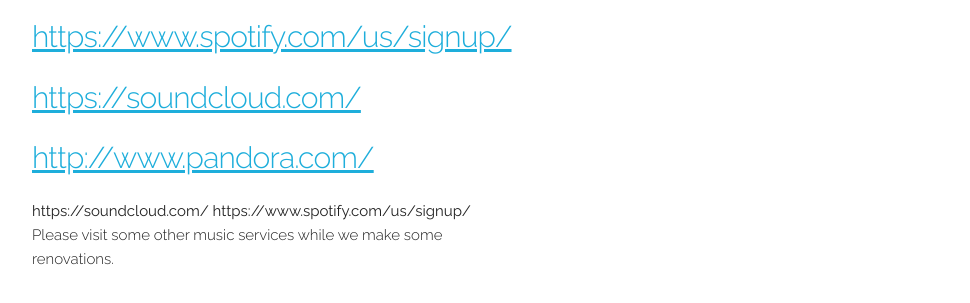
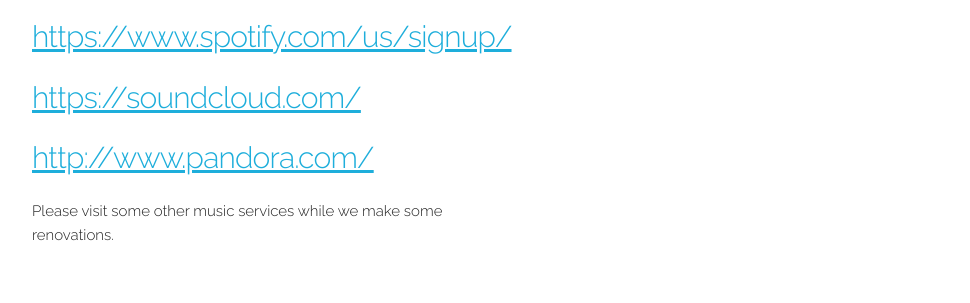
Before and after one commit to minecraftexpert2016/teachWeb, a website: page links.html in a window 1280 px wide. Shown: the part 463-766 px from the top of the page, without its empty margins (128-1098 px from the left). Drawn offline with nearby package versions, Linux system fonts and the light colour scheme.

Commit message:
Update links.html

```diff
--- a/links.html
+++ b/links.html
@@ -45,8 +45,6 @@
           <h4><a href="https://www.spotify.com/us/signup/">https://www.spotify.com/us/signup/</a></h4>
           <h4><a href="https://soundcloud.com/">https://soundcloud.com/</a></h4>
           <h4><a href="http://www.pandora.com/">http://www.pandora.com/</a></h4>
-          https://soundcloud.com/
-          https://www.spotify.com/us/signup/
           <h6>Please visit some other music services while we make some renovations.</h6>
 
 
```
